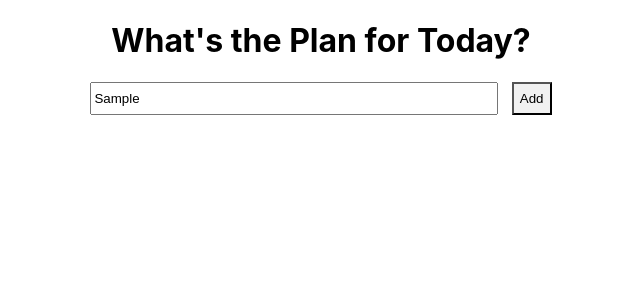
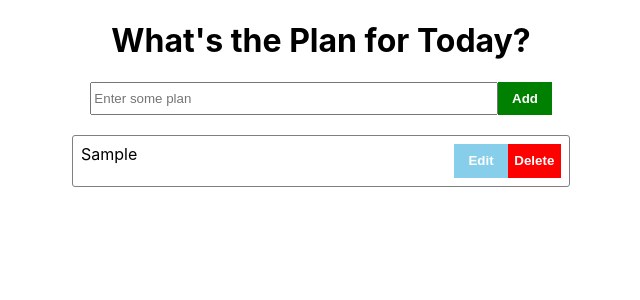
Before and after one commit to tyoohoon/frontend, a React (Create React App) app: page / in a window 1280 px wide. Both pictures are taken after typing "Sample" into the empty fields and a click on the button "Add". Shown: the top 300 px of the page, without its empty margins (319-959 px from the left). Built offline with nearby package versions, Linux system fonts and the light colour scheme.

Commit message:
assignment2 + validation

```diff
--- a/package.json
+++ b/package.json
@@ -6,6 +6,7 @@
     "@testing-library/jest-dom": "^5.11.4",
     "@testing-library/react": "^11.1.0",
     "@testing-library/user-event": "^12.1.10",
+    "prop-types": "^15.7.2",
     "react": "^17.0.2",
     "react-dom": "^17.0.2",
     "react-scripts": "4.0.3",
--- a/src/App.js
+++ b/src/App.js
@@ -1,65 +1,110 @@
 import './App.css';
-import styled from 'styled-components';
-import React from 'react';
+// import styled from 'styled-components';
+// import React, { useState, useEffect } from 'react';
+// import Plan from './components/Plan';
+import Todo from './pages/todo/Todo';
 
-var buttonColor = '#f1f1f1';
+// var buttonColor = '#f1f1f1';
 
-const Header1 = styled.h1`
-  text-align: center;
-`
-const Header2 = styled.h2`
-  text-align: center;
-`
-const Header3 = styled.h3`
-  text-align: center;
-`
-const Header4 = styled.h4`
-  text-align: center;
-`
-const Header5 = styled.h5`
-  text-align: center;
-`
-const Header6 = styled.h6`
-  text-align: center;
-`
+// const Header1 = styled.h1`
+//   text-align: center;
+// `
+// const Header2 = styled.h2`
+//   text-align: center;
+// `
+// const Header3 = styled.h3`
+//   text-align: center;
+// `
+// const Header4 = styled.h4`
+//   text-align: center;
+// `
+// const Header5 = styled.h5`
+//   text-align: center;
+// `
+// const Header6 = styled.h6`
+//   text-align: center;
+// `
 // const CenterDiv = styled.div`
 //   display: flex;
 //   justifyContent: center;
 //   alignItems: baseline;
 // `
 
-const Input = styled.input`
-  height: 2em;
-  width: 30em;
-`
-const Button = styled.button`
-  background: ${buttonColor};
-  margin: 0 0 0 1em;
-  height: 2.5em;
-`
+// const Input = styled.input`
+//   height: 2em;
+//   width: 30em;
+// `
+// const Button = styled.button`
+//   background: ${buttonColor};
+//   margin: 0 0 0 1em;
+//   height: 2.5em;
+// `
 // const GreenButton = styled(Button)`
 //   color: green;
 //   border-color: green;
 // `
 
+// const fetchTodoList = async () => {
+//   try {
+//     const response = await fetch('http://206.189.89.204/app/no_auth/todos', {method: 'GET', headers: {'Content-Type' : 'application/json'}});
+//     //'accept' : 'application/json'
+//     // const resjson = await response.json();
+//   // console.log(response);
+//     return(response.json());
+//   } catch (error) {
+//     console.log('err', error)
+//   }
+// }
+
 function App() {
-  // const [color, setColor] = useState('rgrg');
+  // const [plans, setPlans] = useState([]);
+  // const [inputValue, setInputValue] = useState('');
+
+  // useEffect(() => {
+  //   fetchTodoList().then(res => {console.log(res)});
+  // }, [])
+
+  // const handleInput = (event) => {
+  //   setInputValue(event.target.value);
+  //   //console.log('input: ' + inputValue);
+  // }
+  // const addPlan = () => {
+  //   setPlans([...plans, inputValue]);
+  //   setInputValue('');
+  // }
+  // const updatePlan = (newPlan, index) => {
+  //   const newPlans = [...plans];
+  //   newPlans[index] = newPlan;
+  //   setPlans(newPlans);
+  // }
+  // const deletePlan = (index) => {
+  //   const newPlans = [...plans];
+  //   newPlans.splice(index, 1);
+  //   setPlans(newPlans);
+  // }
   return (
     <div>
-      <div>
-        <Header1>What's the Plan for Today?</Header1>
-        {/* <CenterDiv> */}
-        <div style={{
-          display: 'flex',
-          justifyContent: 'center',
-          alignItems:'baseline',
-        }}>
-          <Input type='text' placeholder='Enter some plan'></Input>
-          <Button type='submit'>Add</Button>
-        </div>
-        {/* </CenterDiv> */}
-      </div>
+      <Todo/>
     </div>
+    // <div>
+    //   <div>
+    //     <Header1>What's the Plan for Today?</Header1>
+    //     <div style={{
+    //       display: 'flex',
+    //       justifyContent: 'center',
+    //       alignItems:'baseline',
+    //     }}>
+    //       <Input type='text' placeholder='Enter some plan' value={inputValue} onChange={handleInput}></Input>
+    //       <Button onClick={addPlan}>Add</Button>
+    //     </div>
+    //   </div>
+
+    //   <div style={{ display: 'flex',
+    //   justifyContent: 'center',
+    //   flexDirection: 'column' }}>
+    //     {plans.map((a, index) => <Plan key={a} plan={a} updatePlan={(newValue) => updatePlan(newValue, index)} deletePlan={() => deletePlan(index)}/>)}
+    //   </div>
+    // </div>
   );
 }
 
--- /dev/null
+++ b/src/components/Plan.js
@@ -0,0 +1,54 @@
+import { useState } from 'react';
+import { PlanContainer, Input, GreenButton, MintButton, RedButton } from './styled-components';
+import PropTypes from 'prop-types';
+
+function Plan(props) {
+    const [input, setInput] = useState(props.plan);
+    const [prevInput, setPrevInput] = useState(props.plan);
+    const [isUpdate, setIsUpdate] = useState(false);
+    const updatePlan = () => {
+        if(props.editPlan(input)===false){
+            setInput(prevInput);
+            return;
+        }
+        setIsUpdate(false);
+        setPrevInput(input);
+    }
+    const editPlan = () => {
+        // only change display
+        setIsUpdate(true);
+    }
+    const deletePlan = () => {
+        props.deletePlan();
+    }
+
+    return(
+        <div>
+            {isUpdate
+                ?
+                <PlanContainer>
+                    <Input
+                        type='text'
+                        value={input}
+                        onChange={(event) => setInput(event.target.value)}
+                    ></Input>
+                    <GreenButton onClick={updatePlan}>Update</GreenButton>
+                </PlanContainer>
+                :
+                <PlanContainer style={{disply: 'flex'}}>
+                    <div>{input}</div>
+                    <div>
+                        <MintButton onClick={editPlan}>Edit</MintButton>
+                        <RedButton onClick={deletePlan}>Delete</RedButton>
+                    </div>
+                </PlanContainer>
+            }
+        </div>
+    )}
+
+Plan.propTypes = {
+    editPlan: PropTypes.func.isRequired,
+    deletePlan: PropTypes.func.isRequired,
+}
+
+export default Plan;
--- /dev/null
+++ b/src/components/styled-components.js
@@ -0,0 +1,35 @@
+import styled from "styled-components";
+
+export const PlanContainer = styled.div`
+  display: flex;
+  justify-content: space-between;
+  align-items; baseline;
+  border: 1px solid grey;
+  border-radius: 3px;
+  padding: 0.5em;
+  margin: 0.25em;
+  width: 30em;
+`;
+export const Input = styled.input`
+  backgroundcolor: red;
+`;
+export const ButtonBase = styled.button`
+  // margin: 0 0 0 1em;
+  height: 2.5em;
+  border: none;
+  width: 4em;
+  color: white;
+  font-weight: bold;
+  // display: flex;
+  // align-self: flex-end;
+  // float: right;
+`;
+export const GreenButton = styled(ButtonBase)`
+  background: green;
+`;
+export const MintButton = styled(ButtonBase)`
+  background: skyblue;
+`;
+export const RedButton = styled(ButtonBase)`
+  background: red;
+`;
--- /dev/null
+++ b/src/pages/todo/Todo.js
@@ -0,0 +1,88 @@
+import React, { useState } from 'react';
+import { Header1, InputContainer, Input, PlansContainer } from './styled-component';
+import { GreenButton } from '../../components/styled-components';
+import Plan from '../../components/Plan';
+
+function Todo() {
+    const [plans, setPlans] = useState([]);
+    const [planId, setPlanId] = useState(0);
+    const [inputPlan, setInputPlan] = useState('');
+
+    const addPlan = () => {
+        //add a plan to plans array
+        if(!inputIsValid(inputPlan, false)) return false;
+        let newPlan = {
+            id: planId,
+            plan: inputPlan,
+        };
+        setPlanId(planId + 1);
+        plans.push(newPlan);
+        setInputPlan('');
+    };
+
+    const editPlan = (id, value) => {
+        //edit a plan in plans array given id and a new value
+        if(!inputIsValid(value, true)) return false;
+        let newPlans = [...plans];
+        let targetPlan = newPlans.find(a => a.id===id );
+        targetPlan.plan = value;
+        setPlans(newPlans);
+    };
+
+    const deletePlan = (id) => {
+        //delete a plan from plans array given an id
+        let newPlans = [...plans];
+        newPlans = newPlans.filter(a => a.id !== id);
+        setPlans(newPlans);
+    };
+
+    const inputIsValid = (input, canBeNull) => {
+        //canBeNull==true if called from editPlan()
+        //canBeNull==false if called from addPlan()
+        let isValid = true;
+        if(canBeNull===false && input==null)
+            isValid = false;
+        else if(input.length < 2 || input.length > 50)
+            isValid = false;
+        else if(/[^A-Za-z\u0E00-\u0E7F0-9\d]/i.test(input))
+             isValid = false;
+        if(isValid === false)
+            alert('The input can A-Z, a-z, ก-ฮ, and 0-9');
+        return isValid;
+    };
+
+    return (
+        <div>
+            <Header1>What's the Plan for Today?</Header1>
+            <InputContainer>
+                <Input
+                    type='text'
+                    placeholder='Enter some plan'
+                    value={inputPlan}
+                    onChange={(e) => setInputPlan(e.target.value)}
+                    onKeyDown={(e) => {
+                        if(e.key === 'Enter') addPlan()}
+                    }
+                >
+                </Input>
+                <GreenButton onClick={addPlan}>
+                    Add
+                </GreenButton>
+            </InputContainer>
+            <PlansContainer>
+                {
+                    plans.map((a) =>
+                        <Plan
+                            key={a.id}
+                            plan={a.plan}
+                            editPlan={(newValue) => editPlan(a.id, newValue)}
+                            deletePlan={() => deletePlan(a.id)}
+                        />
+                    )
+                }
+            </PlansContainer>
+        </div>
+    )
+}
+
+export default Todo;
--- /dev/null
+++ b/src/pages/todo/styled-component.js
@@ -0,0 +1,28 @@
+import styled from "styled-components";
+
+export const Header1 = styled.h1`
+  text-align: center;
+`;
+
+export const InputContainer = styled.div`
+   display: flex;
+   justify-content: center;
+`;
+
+export const Input = styled.input`
+  height: 2em;
+  width: 30em;
+`;
+
+export const AddButton = styled.button`
+  background: green;
+  margin: 0 0 0 1em;
+  height: 2.5em;
+`;
+
+export const PlansContainer = styled.div`
+  padding: 1em;
+  display: flex;
+  flex-direction: column;
+  align-items: center;
+`;
```
